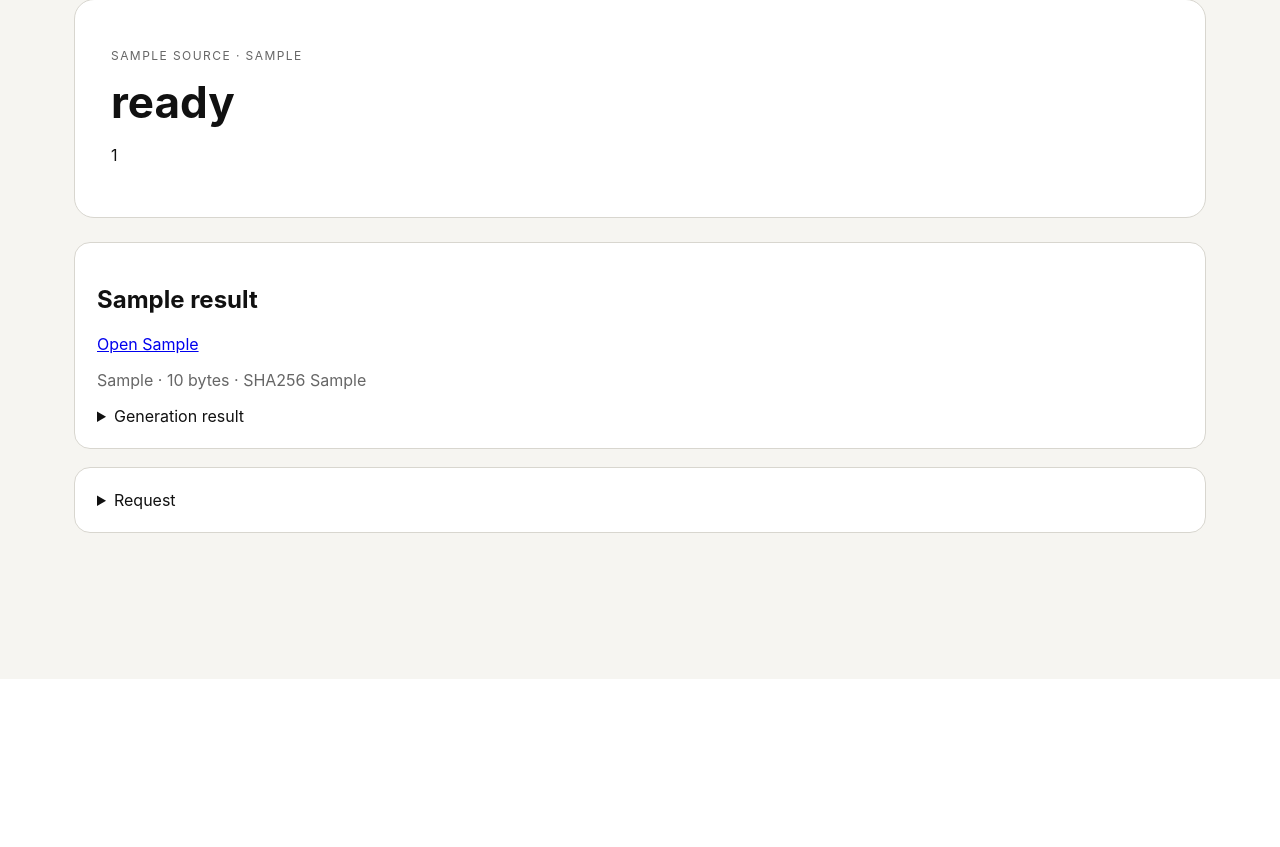
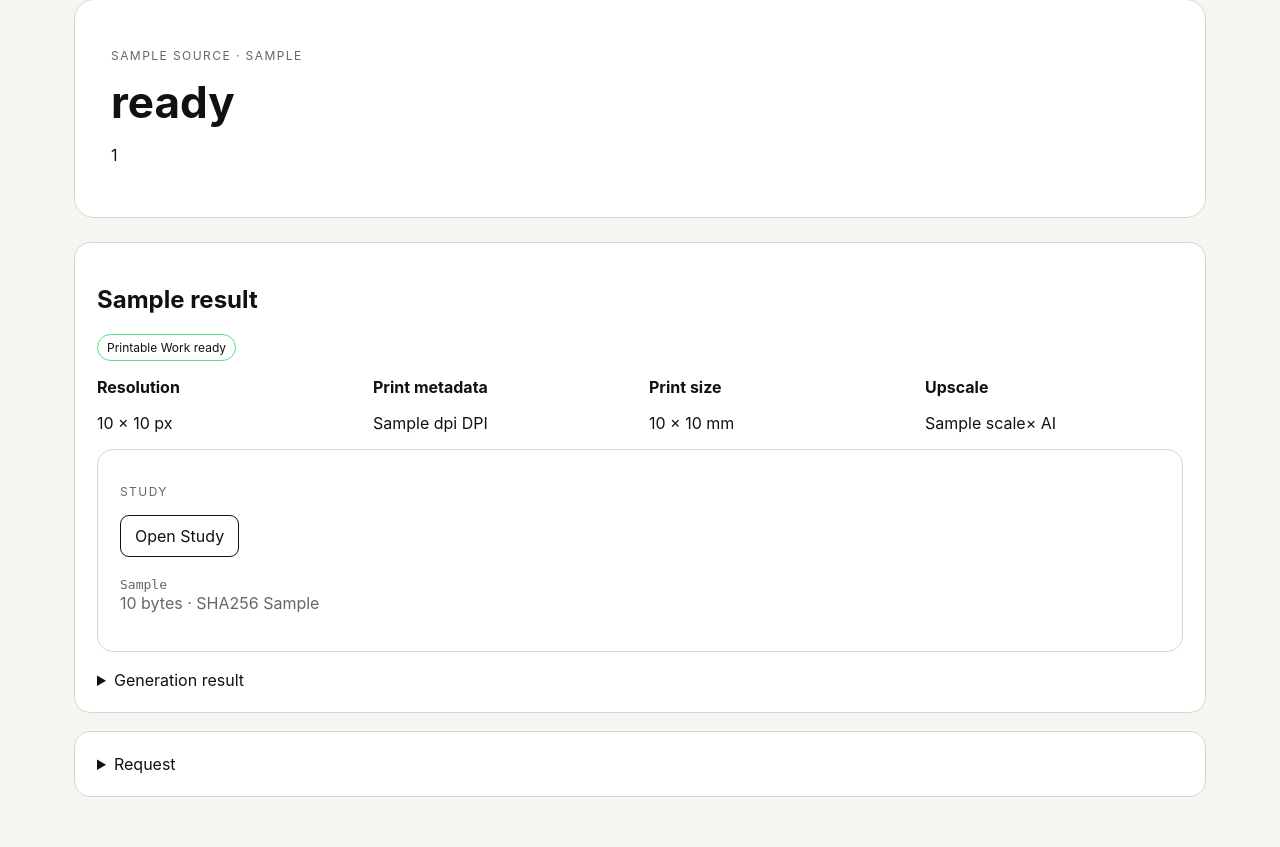
Before and after one commit to gregpaynter/ooc-forge, a Flask app: template forge/templates/job.html in a window 1280 px wide. Shown: the part 121-968 px from the top of the page. Before the commit the page ends 800 px from the top, so only its background shows below. Run offline with Flask 3, Linux system fonts and the light colour scheme; the template is opened without the code that fills it: most values are stand-ins (such as "Sample title", 1, 10 or a date in 2020); parts of the project's set-up code (start-up, migrations or seed data) failed here and were passed over.

Commit message:
Present Study and printable Work outputs distinctly

```diff
--- a/forge/templates/job.html
+++ b/forge/templates/job.html
@@ -1 +1,7 @@
-{% extends 'base.html' %}{% block title %}Job · OOC Forge{% endblock %}{% block content %}<section class="hero"><p class="eyebrow">{{ job.source }} · {{ job.job_type }}</p><h1>{{ job.status }}</h1><p>{{ job.id }}</p>{% if job.status in ('QUEUED','RUNNING') %}<meta http-equiv="refresh" content="3">{% endif %}</section>{% if job.error %}<section class="panel"><h2>Failure</h2><pre>{{ job.error }}</pre></section>{% endif %}{% if result %}<section class="panel"><h2>{{ result.title }}</h2>{% for asset in result.assets %}{% if asset.mime_type.startswith('image/') %}<img class="media" src="{{ url_for('media',relative_path=asset.relative_path) }}" alt="Generated asset">{% else %}<p><a href="{{ url_for('media',relative_path=asset.relative_path) }}">Open {{ asset.relative_path }}</a></p>{% endif %}<p class="muted">{{ asset.relative_path }} · {{ asset.size_bytes }} bytes · SHA256 {{ asset.sha256 }}</p>{% endfor %}<details><summary>Generation result</summary><pre>{{ result|tojson(indent=2) }}</pre></details></section>{% endif %}<section class="panel"><details><summary>Request</summary><pre>{{ job.request_json }}</pre></details></section>{% endblock %}
+{% extends 'base.html' %}{% block title %}Job · OOC Forge{% endblock %}{% block content %}
+<section class="hero"><p class="eyebrow">{{ job.source }} · {{ job.job_type }}</p><h1>{{ job.status }}</h1><p>{{ job.id }}</p>{% if job.status in ('QUEUED','RUNNING') %}<meta http-equiv="refresh" content="3">{% endif %}</section>
+{% if job.error %}<section class="panel"><h2>Failure</h2><pre>{{ job.error }}</pre></section>{% endif %}
+{% if result %}<section class="panel"><h2>{{ result.title }}</h2>{% if result.print_master %}<p><span class="status healthy">Printable Work ready</span></p><div class="grid"><div><strong>Resolution</strong><p>{{ result.print_master.width_px }} × {{ result.print_master.height_px }} px</p></div><div><strong>Print metadata</strong><p>{{ result.print_master.dpi }} DPI</p></div><div><strong>Print size</strong><p>{{ result.print_master.width_mm }} × {{ result.print_master.height_mm }} mm</p></div><div><strong>Upscale</strong><p>{{ result.print_master.scale }}× AI</p></div></div>{% endif %}
+{% for asset in result.assets %}<article class="panel"><p class="eyebrow">{{ 'Printable Work' if asset.role == 'print_master' else 'Study' }}</p>{% if asset.mime_type.startswith('image/') %}<img class="media" src="{{ url_for('media',relative_path=asset.relative_path) }}" alt="{{ 'Printable Work' if asset.role == 'print_master' else 'Generated Study' }}">{% endif %}<p><a class="button secondary" href="{{ url_for('media',relative_path=asset.relative_path) }}" download>{{ 'Download print master' if asset.role == 'print_master' else 'Open Study' }}</a></p><p class="muted"><code>{{ asset.relative_path }}</code><br>{{ asset.size_bytes }} bytes · SHA256 {{ asset.sha256 }}</p></article>{% endfor %}
+<details><summary>Generation result</summary><pre>{{ result|tojson(indent=2) }}</pre></details></section>{% endif %}
+<section class="panel"><details><summary>Request</summary><pre>{{ job.request_json }}</pre></details></section>{% endblock %}
```
